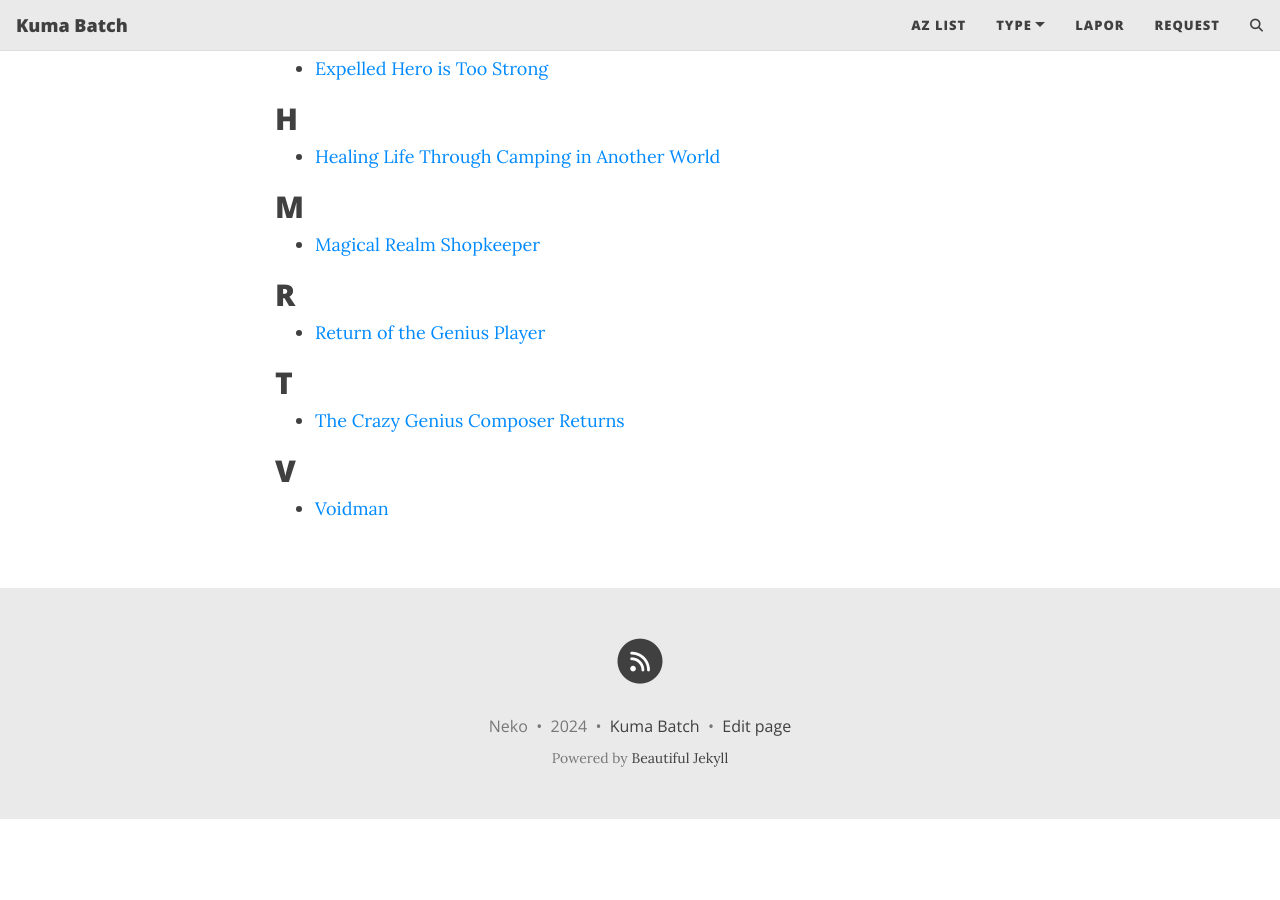
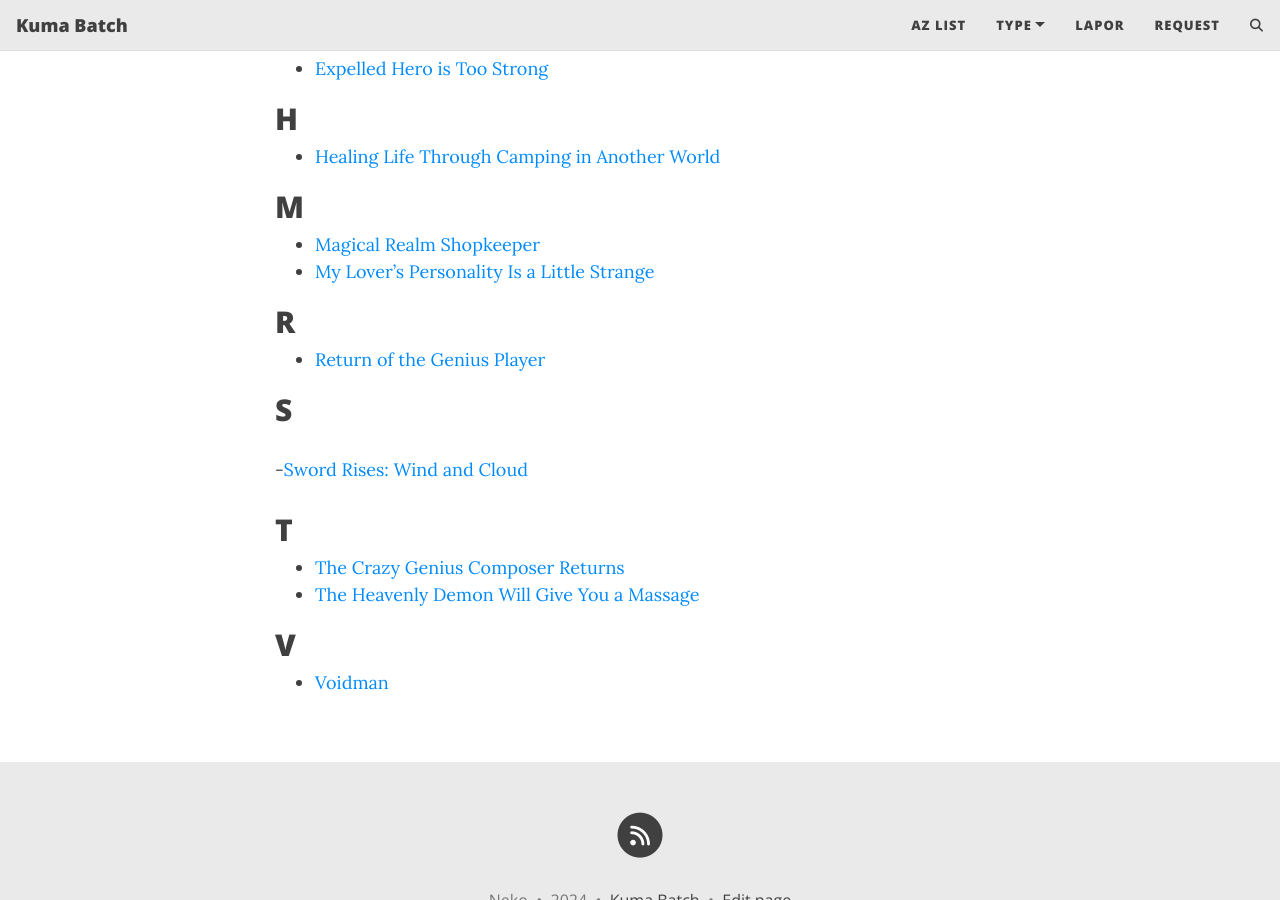
Before and after one commit to kumabatch/kumabatch.github.io, a Jekyll site: the page built from list-komik.md, in a window 1280 px wide and 900 px high, scrolled down 428 px. Built offline with Jekyll 4.4.1, drawn with Linux system fonts in a browser that asks for light colours; comment, search, counter and statistics services are not loaded; before the commit the page ends 1247 px from its top, so only the background shows below that.

Commit message:
Update list-komik.md

```diff
--- a/list-komik.md
+++ b/list-komik.md
@@ -16,12 +16,17 @@ title: List Komik
 
 ## M
  - [Magical Realm Shopkeeper](https://kumabatch.github.io/magical-realm-shopkeeper-batch-bahasa-indonesia)
+ - [My Lover's Personality Is a Little Strange](https://kumabatch.github.io/my-lovers-personality-is-a-little-strange-batch-bahasa-indonesia)
 
 ## R
  - [Return of the Genius Player](https://kumabatch.github.io/return-of-genius-player-batch-bahasa-indonesia)
 
+## S
+ -[Sword Rises: Wind and Cloud](https://kumabatch.github.io/sword-rises-wind-and-cloud-batch-bahasa-indonesia)
+
 ## T
  - [The Crazy Genius Composer Returns](https://kumabatch.github.io/the-crazy-genius-composer-returns-batch-bahasa-indonesia)
+ - [The Heavenly Demon Will Give You a Massage](https://kumabatch.github.io/the-heavenly-demon-will-give-you-a-massage-batch-bahasa-indonesia)
 
 ## V
  - [Voidman](https://kumabatch.github.io/voidman-batch-bahasa-indonesia)
```
